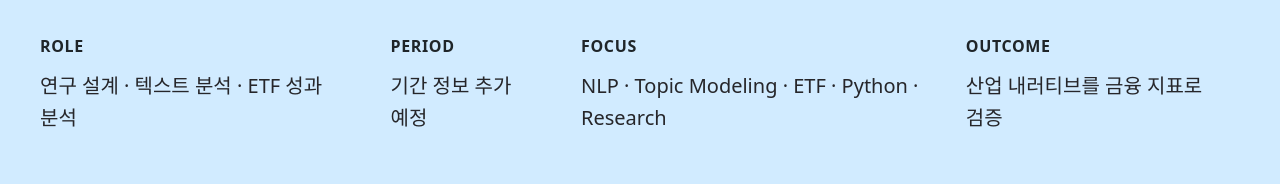
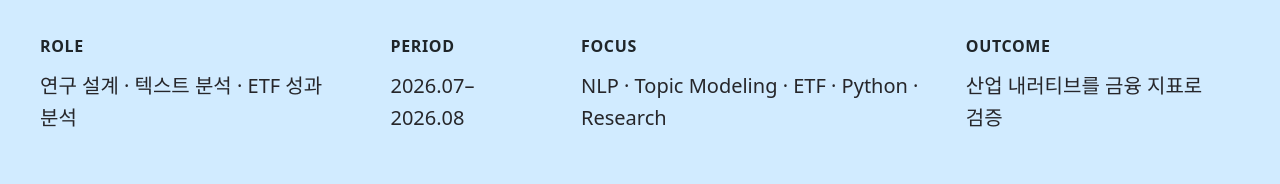
Before and after one commit to youra031220/youra-kim-portfolio, a Next.js app: page /projects/ai-etf-research in a window 1280 px wide. Shown: the part 1138-1322 px from the top of the page. Built offline with nearby package versions, Linux system fonts and the light colour scheme; a web font is replaced by a local one.

Commit message:
Update project dates and ordering

```diff
--- a/data/portfolio.ts
+++ b/data/portfolio.ts
@@ -159,6 +159,16 @@ export const projectSkillMap: Record<string, string[]> = {
   ],
 };
 
+const projectOrder = [
+  "kodex",
+  "ai-etf-research",
+  "stockclaw",
+  "finance-society",
+  "seoulm8",
+  "persona-aware-fashion-ai",
+  "xai-autonomous-driving",
+];
+
 export const projects: Project[] = [
   {
     id: "kodex",
@@ -166,7 +176,7 @@ export const projects: Project[] = [
     title: "KODEX ETF Marketing Intelligence Agent",
     subtitle: "삼성자산운용 KODEX ETF 마케팅 개선 프로젝트",
     thumbnail: "/images/thumbnails/ETF_Marketing.png",
-    period: "기간 정보 추가 예정",
+    period: "2026.05–2026.06",
     role: "문제 정의 · 데이터 분석 · AI Agent 기획/개발 · 마케팅 전략",
     achievement: "프로젝트 최우수상",
     problem:
@@ -182,10 +192,10 @@ export const projects: Project[] = [
   },
   {
     id: "stockclaw",
-    index: "02",
+    index: "03",
     title: "StockClaw",
     subtitle: "자연어 기반 AI 투자일임 서비스",
-    period: "기간 정보 추가 예정",
+    period: "2026.03–2026.10",
     role: "서비스 기획 · 금융 데이터 통합 · 기능 구현",
     achievement: "자연어로 연결한 투자 워크플로",
     problem:
@@ -205,11 +215,11 @@ export const projects: Project[] = [
   },
   {
     id: "seoulm8",
-    index: "03",
+    index: "05",
     title: "SeoulM8",
     subtitle: "외국인 관광객을 위한 AI 서울 하루 코스 추천",
     thumbnail: "/images/thumbnails/SeoulM8.png",
-    period: "기간 정보 추가 예정",
+    period: "2025.09–2025.12",
     role: "프런트엔드 · UX/UI · 경로 알고리즘 · 브랜딩 · 발표",
     achievement: "장려상 수상",
     problem:
@@ -228,10 +238,10 @@ export const projects: Project[] = [
   },
   {
     id: "ai-etf-research",
-    index: "04",
+    index: "02",
     title: "AI 뉴스 토픽과 ETF 성과 연구",
     subtitle: "뉴스 토픽 변화와 금융시장 반응의 관계 분석",
-    period: "기간 정보 추가 예정",
+    period: "2026.07–2026.08",
     role: "연구 설계 · 텍스트 분석 · ETF 성과 분석",
     achievement: "산업 내러티브를 금융 지표로 검증",
     problem:
@@ -250,10 +260,10 @@ export const projects: Project[] = [
   },
   {
     id: "finance-society",
-    index: "05",
+    index: "04",
     title: "금융경제분석학회",
     subtitle: "거시 지표 분석과 테마 투자 가설 검증",
-    period: "기간 정보 추가 예정",
+    period: "2026.03–2026.07",
     role: "매크로 분석 · 투자 가설 수립 · 포트폴리오 운용",
     achievement: "데이터에서 투자 가설까지",
     problem:
@@ -273,7 +283,7 @@ export const projects: Project[] = [
     title: "Persona-Aware Fashion Marketing AI",
     subtitle: "이미지 이해와 페르소나 기반 AI 마케팅 카피 생성",
     thumbnail: "/images/thumbnails/Fashion_Marketing_CV.png",
-    period: "기간 정보 추가 예정",
+    period: "2025.09–2025.12",
     role: "Computer Vision · Vision-Language Models · Prompt Engineering",
     achievement: "생성 전략별 사실성·제어 가능성·자연스러움 비교",
     problem:
@@ -297,7 +307,7 @@ export const projects: Project[] = [
     title: "Explainable AI for Autonomous Driving",
     subtitle: "자율주행 객체 탐지 모델의 의사결정을 설명하는 XAI 분석",
     thumbnail: "/images/thumbnails/XAI_Autonomous_Driving.png",
-    period: "기간 정보 추가 예정",
+    period: "2025.09–2025.12",
     role: "Explainable AI · Computer Vision · Deep Learning",
     achievement: "환경별 판단 근거와 설명 신뢰성 분석",
     problem:
@@ -315,7 +325,7 @@ export const projects: Project[] = [
       { label: "GitHub", href: "" },
     ],
   },
-];
+].sort((a, b) => projectOrder.indexOf(a.id) - projectOrder.indexOf(b.id));
 
 export const reports = [
   {
```
